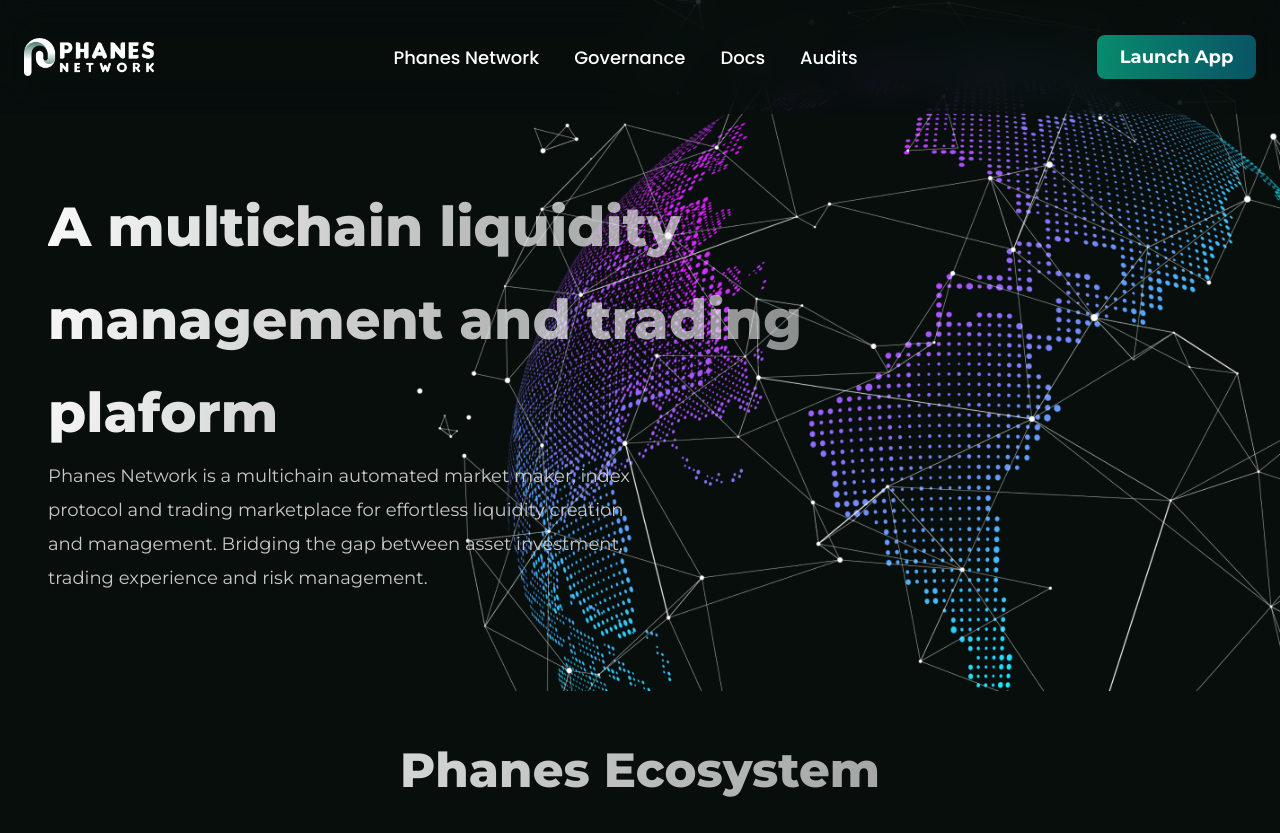
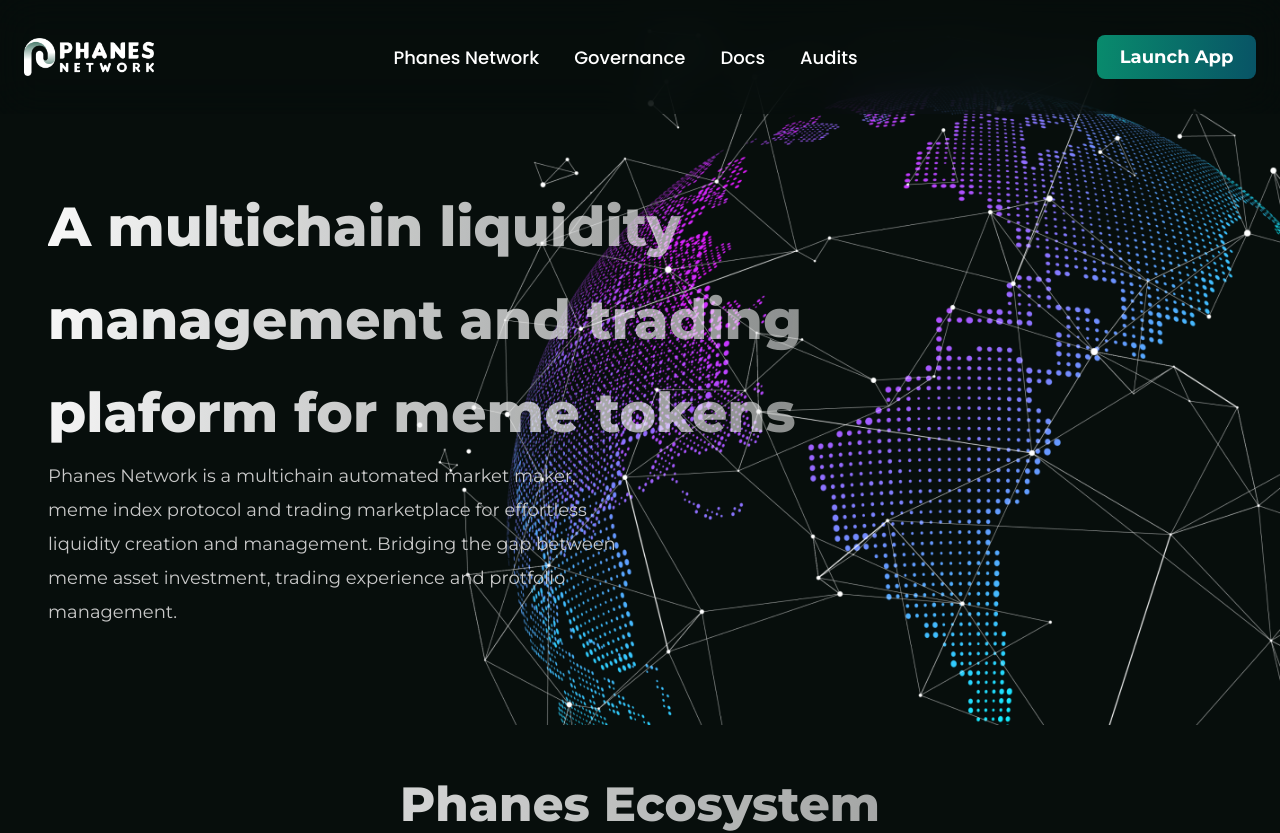
Before and after one commit to PhanesNetwork/Phanes-Network-Nuxt2-web-main, a Nuxt app: page / in a window 1280 px wide. Shown: the top 833 px of the page. Built offline with nearby package versions, Linux system fonts and the light colour scheme.

Commit message:
Update HeaderComp.vue

```diff
--- a/components/HeaderComp.vue
+++ b/components/HeaderComp.vue
@@ -3,8 +3,8 @@
         <img src="@/assets/hero.png" alt="" class="hero">
         <div class="row">
             <div class="content">
-                <h3 class="heading">A multichain liquidity management and trading plaform</h3>
-                <p class="snippet">Phanes Network is a multichain automated market maker, index protocol and trading marketplace for effortless liquidity creation and management. Bridging the gap between asset investment, trading experience and risk management.</p>
+                <h3 class="heading">A multichain liquidity management and trading plaform for meme tokens</h3>
+                <p class="snippet">Phanes Network is a multichain automated market maker, meme index protocol and trading marketplace for effortless liquidity creation and management. Bridging the gap between meme asset investment, trading experience and protfolio management.</p>
             </div>
         </div>
         <!--
```
